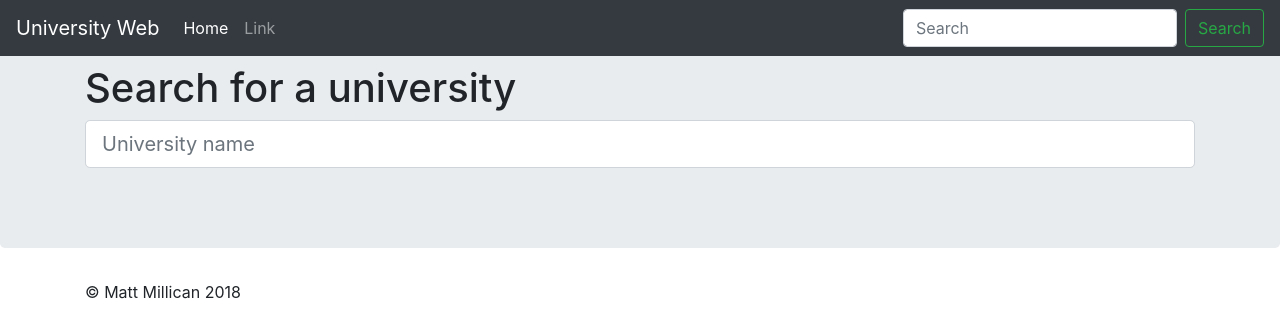
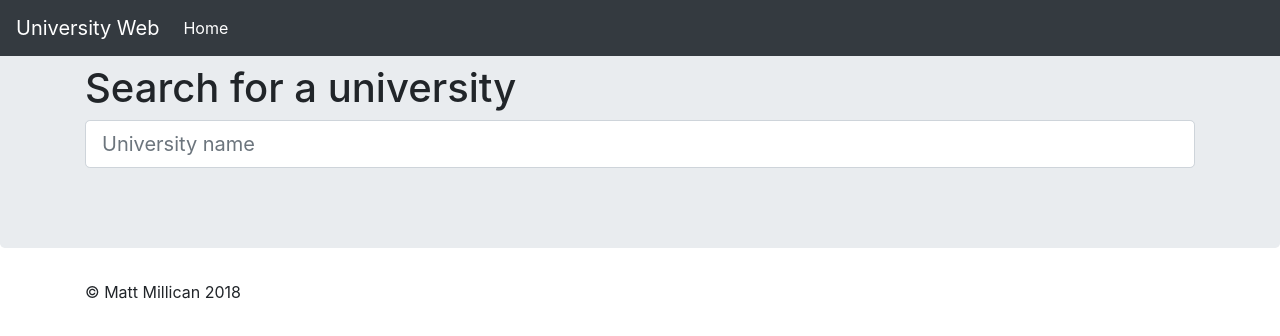
Before and after one commit to mmillican/unidirectory-demo, an Angular app in the folder UniversityWeb/: page /universities in a window 1280 px wide. Shown: the top 336 px of the page. Built offline with nearby package versions, Linux system fonts and the light colour scheme.

Commit message:
Move layout code from index.html to app.component.html

```diff
--- a/UniversityWeb/src/app/app.component.html
+++ b/UniversityWeb/src/app/app.component.html
@@ -1 +1,25 @@
-<router-outlet></router-outlet>
+
+<nav class="navbar navbar-expand-md navbar-dark fixed-top bg-dark">
+    <a class="navbar-brand" href="#">University Web</a>
+    <button class="navbar-toggler" type="button" data-toggle="collapse" data-target="#navbarsExampleDefault" aria-controls="navbarsExampleDefault" aria-expanded="false" aria-label="Toggle navigation">
+        <span class="navbar-toggler-icon"></span>
+    </button>
+
+    <div class="collapse navbar-collapse" id="navbarsExampleDefault">
+        <ul class="navbar-nav mr-auto">
+        <li class="nav-item active">
+            <a class="nav-link" routerLink="/universities">Home <span class="sr-only">(current)</span></a>
+        </li>
+        </ul>
+    </div>
+</nav>
+
+<main role="main">
+
+    <router-outlet></router-outlet>
+
+</main>
+
+<footer class="container">
+    <p>&copy; Matt Millican 2018</p>
+</footer>
--- a/UniversityWeb/src/index.html
+++ b/UniversityWeb/src/index.html
@@ -9,37 +9,8 @@
   <link rel="icon" type="image/x-icon" href="favicon.ico">
 </head>
 <body>
-  <nav class="navbar navbar-expand-md navbar-dark fixed-top bg-dark">
-    <a class="navbar-brand" href="#">University Web</a>
-    <button class="navbar-toggler" type="button" data-toggle="collapse" data-target="#navbarsExampleDefault" aria-controls="navbarsExampleDefault" aria-expanded="false" aria-label="Toggle navigation">
-      <span class="navbar-toggler-icon"></span>
-    </button>
 
-    <div class="collapse navbar-collapse" id="navbarsExampleDefault">
-      <ul class="navbar-nav mr-auto">
-        <li class="nav-item active">
-          <a class="nav-link" href="#">Home <span class="sr-only">(current)</span></a>
-        </li>
-        <li class="nav-item">
-          <a class="nav-link" href="#">Link</a>
-        </li>
-      </ul>
-      <form class="form-inline my-2 my-lg-0">
-        <input class="form-control mr-sm-2" type="text" placeholder="Search" aria-label="Search">
-        <button class="btn btn-outline-success my-2 my-sm-0" type="submit">Search</button>
-      </form>
-    </div>
-  </nav>
-
-  <main role="main">
-
-    <app-root></app-root>
-
-  </main>
-
-  <footer class="container">
-    <p>&copy; Matt Millican 2018</p>
-  </footer>
+  <app-root></app-root>
 
   <!-- Import with NGX Bootstrap and update drop down menu above (if it stays) -->
   <script src="https://code.jquery.com/jquery-3.3.1.slim.min.js" integrity="sha384-q8i/X+965DzO0rT7abK41JStQIAqVgRVzpbzo5smXKp4YfRvH+8abtTE1Pi6jizo" crossorigin="anonymous"></script>
```
